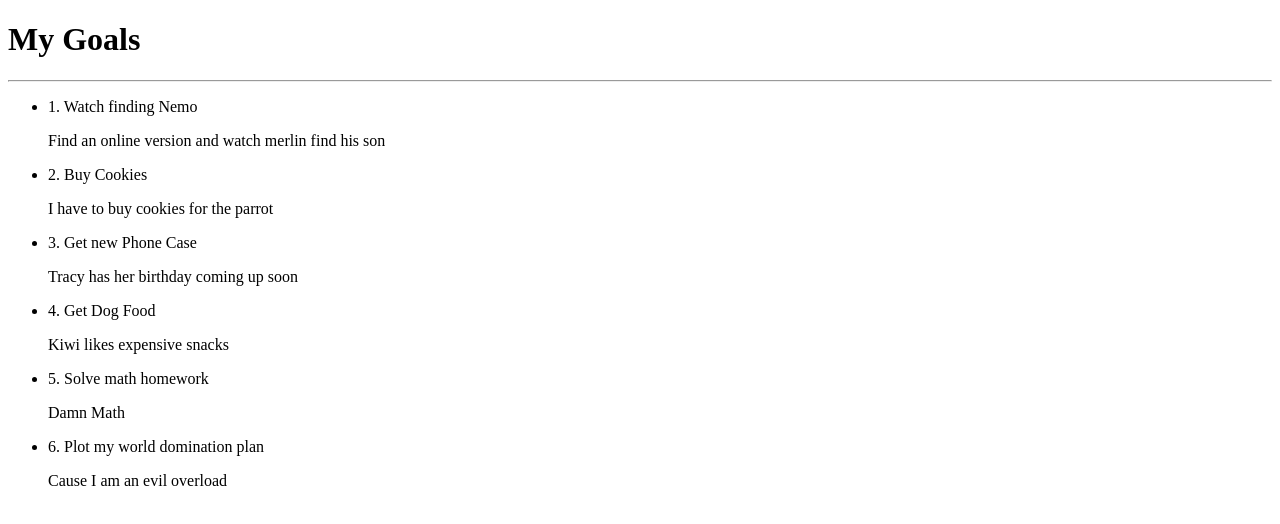
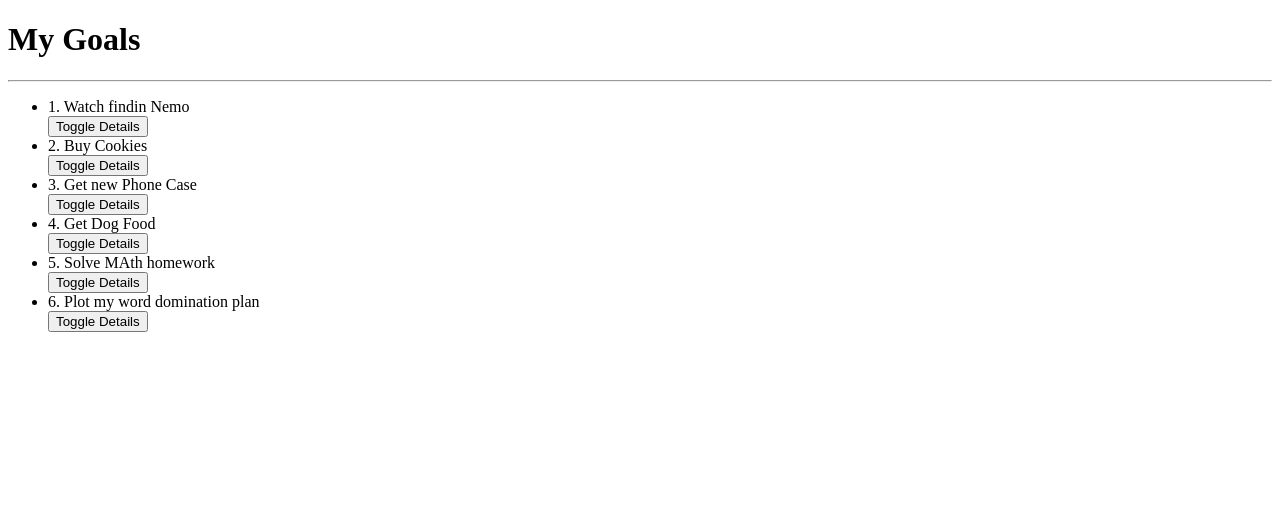
Before and after one commit to John-Kimani/Goals, an Angular app: page / in a window 1280 px wide. Shown: the top 524 px of the page. Built offline with nearby package versions, Linux system fonts and the light colour scheme.

Commit message:
adds toggle button, calls its function and set loop condition

```diff
--- a/src/app/goal.ts
+++ b/src/app/goal.ts
@@ -1,5 +1,9 @@
 export class Goal {
-    id: number;
-    name: string;
-    description: string;
+    // id: number;
+    // name: string;
+    // description: string;
+    showDescription: boolean;
+    constructor(public id: number, public name: string, public description: string)/*public is an access keyword*/{
+       /*this is also an access keyword*/ this.showDescription=false; //enables description to be hidden
+    }//constructior fuction with arguements to display
 }
--- a/src/app/goal/goal.component.html
+++ b/src/app/goal/goal.component.html
@@ -3,10 +3,13 @@
     <h1>My Goals</h1>
     <hr>
     <ul>
-      <li *ngFor='let goal of goals'>
-       {{goal.id}}. {{goal.name}}
-       <app-goal-detail [goal]="goal"></app-goal-detail>
-      </li>
+        <div *ngFor='let goal of goals; let i = index'> <!-- logic to register the index of each goal item in goal list -->
+            <li>
+                {{goal.id}}. {{goal.name}}
+            </li>
+            <button (click)='toggleDetails(i)'>Toggle Details</button>
+            <app-goal-detail *ngIf="goal.showDescription" [goal]="goal"></app-goal-detail>
+        </div>
     </ul>
     <!-- <p *ngIf="goals.length > 5">Your goals are too many</p> -->
   </div>
--- a/src/app/goal/goal.component.ts
+++ b/src/app/goal/goal.component.ts
@@ -9,16 +9,31 @@ import { Goal } from '../goal';
 export class GoalComponent implements OnInit {
 
   goals:Goal[] = [
-    {id:1,  name:'Watch finding Nemo', description:'Find an online version and watch merlin find his son'},
-    {id:2,  name:'Buy Cookies', description:'I have to buy cookies for the parrot'},
-    {id:3,  name:'Get new Phone Case', description:'Tracy has her birthday coming up soon'},
-    {id:4,  name:'Get Dog Food', description:'Kiwi likes expensive snacks'},
-    {id:5,  name:'Solve math homework', description:'Damn Math'},
-    {id:6,  name:'Plot my world domination plan', description:'Cause I am an evil overload'},
+    //{id:1,  name:'Watch finding Nemo', description:'Find an online version and watch merlin find his son'},
+    // {id:2,  name:'Buy Cookies', description:'I have to buy cookies for the parrot'},
+    //{id:3,  name:'Get new Phone Case', description:'Tracy has her birthday coming up soon'},
+    //{id:4,  name:'Get Dog Food', description:'Kiwi likes expensive snacks'},
+    //{id:5,  name:'Solve math homework', description:'Damn Math'},
+    //{id:6,  name:'Plot my world domination plan', description:'Cause I am an evil overload'},
+
+    new Goal(1, 'Watch findin Nemo', 'Find an online version and watch merlin find his son'),
+    new Goal(2, 'Buy Cookies', 'I have to buy cookies for the parrot'),
+    new Goal(3, 'Get new Phone Case', 'Tracy has her birthday coming up soon'),
+    new Goal(4, 'Get Dog Food', 'Kiwi likes expensive snacks'),
+    new Goal(5, 'Solve MAth homework', 'Damn Math'),
+    new Goal(6, 'Plot my word domination plan', 'Caus I am an evil overload'),
+
   ]
+  toggleDetails(index :any){
+    this.goals[index].showDescription = !this.goals[index].showDescription
+  }
+
   constructor() { }
 
   ngOnInit(): void {
   }
 
 }
+// function toggleDetails(index: any): Goal {
+//   throw new Error('Function not implemented.');
+// }
```
